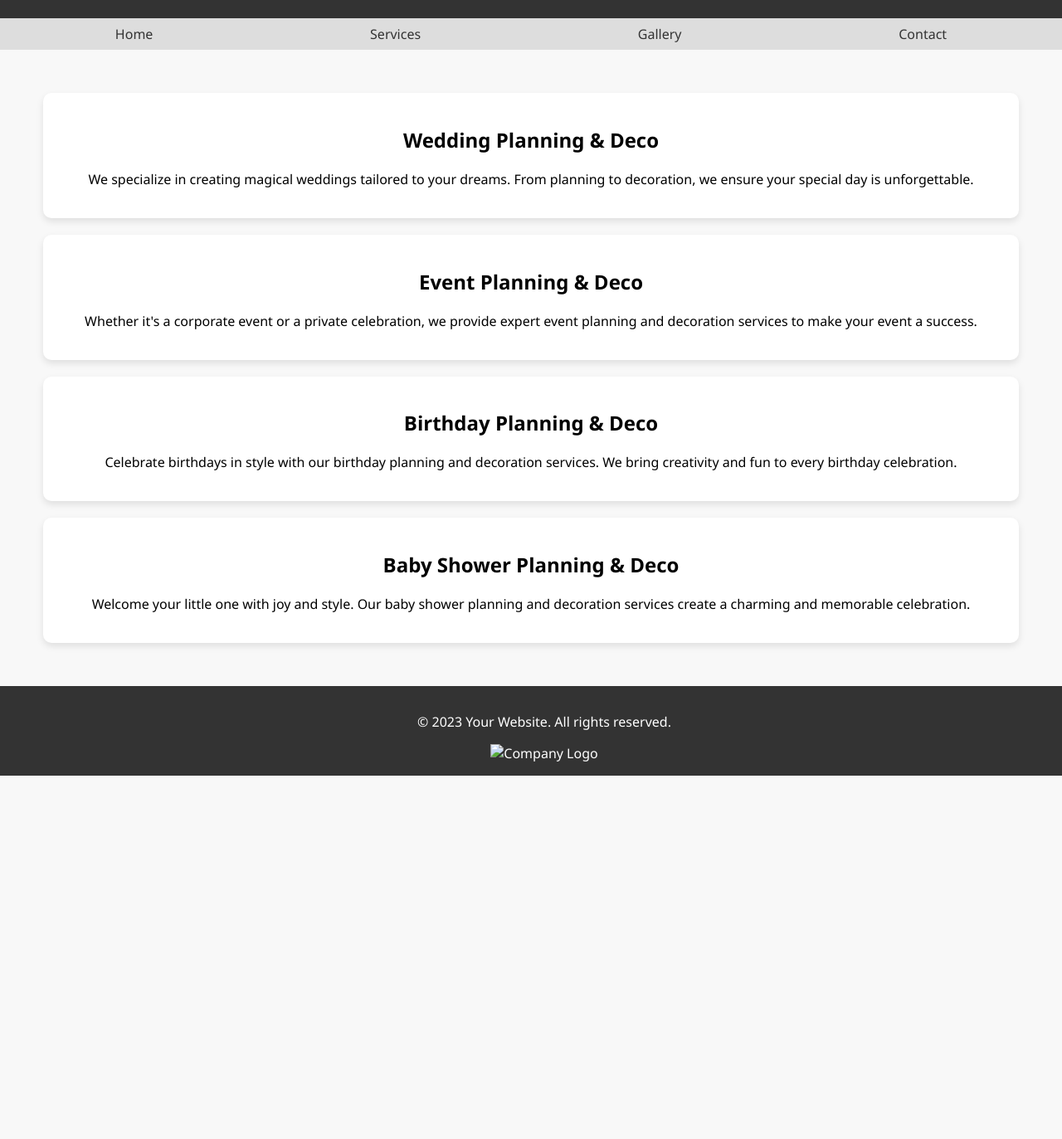
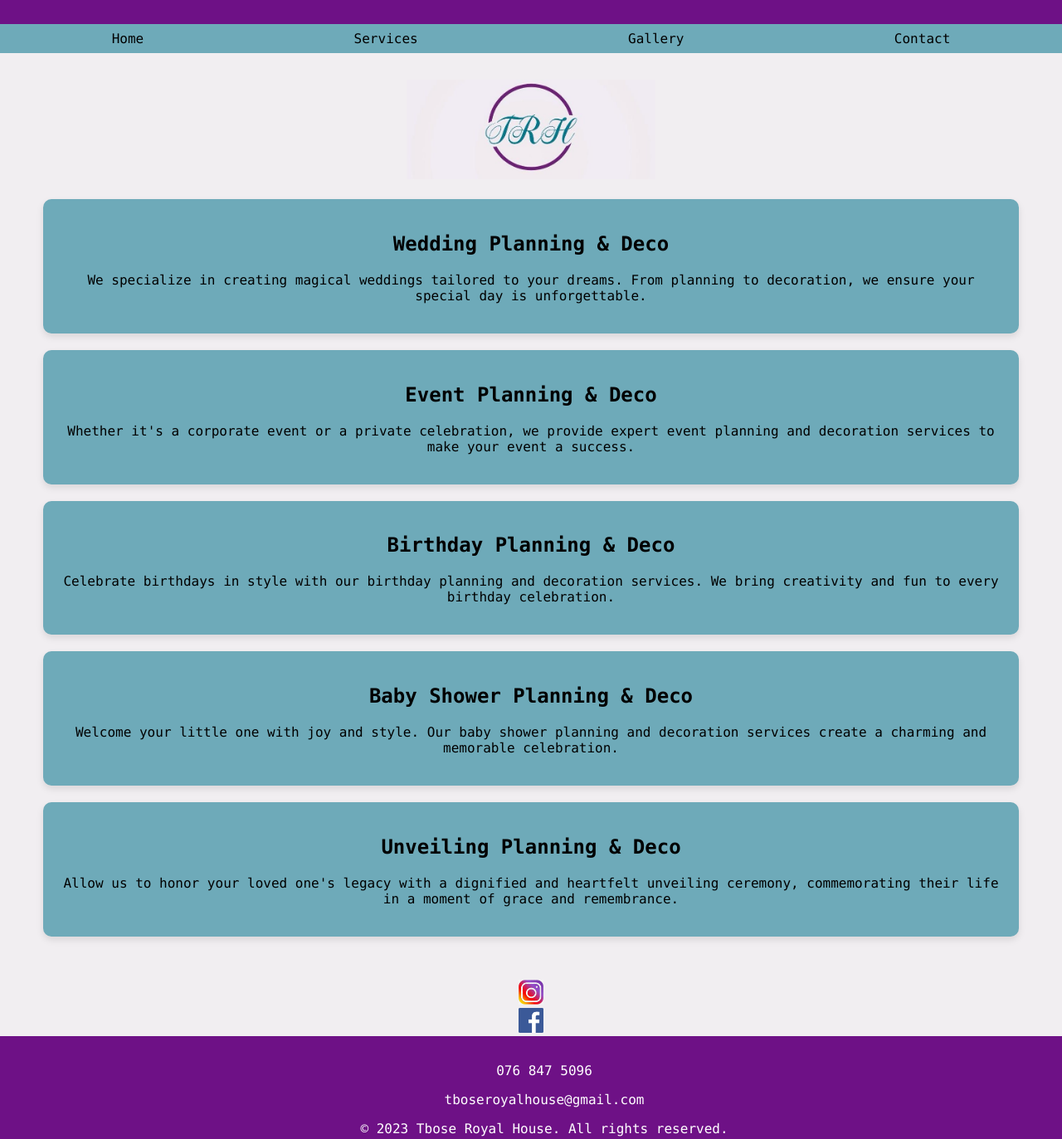
Before and after one commit to ThaboMamarara/Tbose-Royal-House, a plain HTML site: page services.html in a window 1280 px wide. Shown: the part 91-1464 px from the top of the page at 83% size. Before the commit the page ends 1026 px from the top, so only its background shows below. Drawn offline with Linux system fonts and the light colour scheme.

Commit message:
Update services.html

```diff
--- a/services.html
+++ b/services.html
@@ -6,23 +6,27 @@
     <title>Our Services</title>
     <style>
         body {
-            font-family: 'Segoe UI', Tahoma, Geneva, Verdana, sans-serif;
+            font-family: 'Consolas', Tahoma, Geneva, Verdana, sans-serif;
             margin: 0;
             padding: 0;
-            background-color: #f8f8f8;
+            background-color: #f1eef1;
         }
 
         header {
-            background-color: #333;
-            color: #fff;
+            background-color: #6e1186;
+            color: #6eaab9;
             text-align: center;
-            padding: 1em;
+            padding: 0.001em;
             box-shadow: 0 0 10px rgba(0, 0, 0, 0.1);
-            font-family: 'CursiveFont', cursive;
+            font-family: 'Freestyle Script', cursive;
+        }
+
+        header h1 {
+            font-size: 3em; /* Adjust the size as needed */
         }
 
         nav {
-            background-color: #ddd;
+            background-color: #6eaab9;
             padding: 0.5em;
             text-align: left; /* Align text to the left */
         }
@@ -36,13 +40,15 @@
         }
 
         nav a {
-            color: #333;
+            color: #000000;
             text-decoration: none;
-            padding: 1em;
+            padding: 0.5em;
+
         }
 
         nav a:hover {
-            background-color: #555;
+            background-color: #ffffff92;
+
         }
 
         main {
@@ -51,7 +57,7 @@
         }
 
         .service {
-            background-color: #fff;
+            background-color: #6eaab9;
             border-radius: 10px;
             padding: 20px;
             margin: 20px;
@@ -59,7 +65,7 @@
         }
 
         footer {
-            background-color: #333;
+            background-color: #6e1186;
             color: #fff;
             text-align: center;
             padding: 1em;
@@ -67,24 +73,54 @@
             bottom: 0;
             width: 100%;
         }
+
+        #instagram-container {
+            text-align: center;
+        }
+
+        #instagram-icon {
+            width: 30px;
+            height: 30px;
+        }
+
+        #social-media-container {
+            text-align: center;
+        }
+
+        .social-media-icon {
+            width: 30px;
+            height: 30px;
+            margin: 0 10px;
+        }
+
+
+
     </style>
 </head>
 <body>
 
+
     <header>
+
         <h1>Our Services</h1>
     </header>
 
     <nav>
         <ul>
-            <li><a href="home.html">Home</a></li>
+            <li><a href="index.html">Home</a></li>
             <li><a href="services.html">Services</a></li>
             <li><a href="gallery.html">Gallery</a></li> <!-- Link to your gallery page -->
             <li><a href="#contact">Contact</a></li>
         </ul>
+
+
     </nav>
 
     <main>
+
+        <img src="Logo5.jpg" alt="Your Logo" style="max-width: 300px; height: auto;">
+
+
         <div class="service">
             <h2>Wedding Planning & Deco</h2>
             <p>We specialize in creating magical weddings tailored to your dreams. From planning to decoration, we ensure your special day is unforgettable.</p>
@@ -104,11 +140,34 @@
             <h2>Baby Shower Planning & Deco</h2>
             <p>Welcome your little one with joy and style. Our baby shower planning and decoration services create a charming and memorable celebration.</p>
         </div>
+
+        <div class="service">
+            <h2>Unveiling Planning & Deco</h2>
+            <p> Allow us to honor your loved one's legacy with a dignified and heartfelt unveiling ceremony, commemorating their life in a moment of grace and remembrance.</p>
+        </div>
+
     </main>
 
+    <div id="instagram-container">
+        <a href="https://www.instagram.com/tboseroyalhouse" target="_blank" rel="noopener noreferrer">
+            <img id="instagram-icon" src="Instagram Logo.jpg" alt="Instagram">
+        </a>
+    </div>
+
+    <div id="social-media-container">
+        <!-- Facebook icon with link -->
+        <a href="https://www.facebook.com/profile.php?id=61554814683018&mibextid=nwBsNb" target="_blank" rel="noopener noreferrer">
+            <img class="social-media-icon" src="Facebook Logo.png" alt="Facebook">
+        </a>
+    </div>
+
     <footer>
-        <p>&copy; 2023 Your Website. All rights reserved.</p>
-        <img src="logo2.png" alt="Company Logo">
+        <p>076 847 5096</p>
+
+        <p>tboseroyalhouse@gmail.com</p>
+
+        <p>&copy; 2023 Tbose Royal House. All rights reserved.</p>
+
     </footer>
 
 </body>
```
